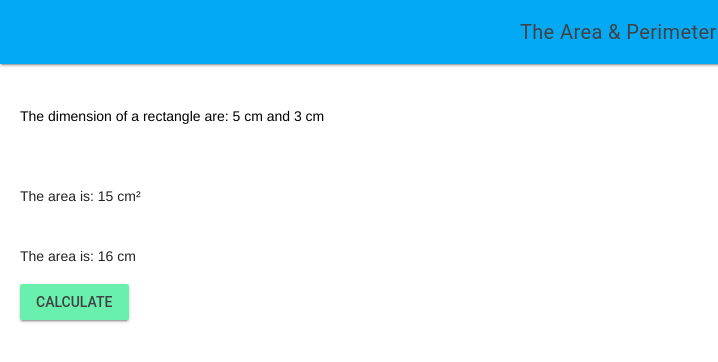
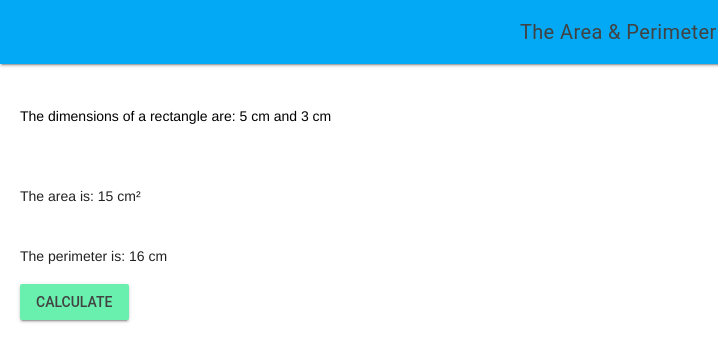
Before and after one commit to MTHS-ICD2O-1-2023/ICD2O-Unit-2-02-hai-tran-2, a plain HTML site: page index.html in a window 1280 px wide. Both pictures are taken after a click on the button "CALCULATE". Shown: the full height of the page, 0-718 px from the left. Drawn offline with nearby package versions, Linux system fonts and the light colour scheme.

Commit message:
fix mistake

```diff
--- a/index.html
+++ b/index.html
@@ -30,7 +30,7 @@
         </div>
         <br />
         <div class="page-content-answer">
-          <p>The dimension of a rectangle are: 5 cm and 3 cm</p>
+          <p>The dimensions of a rectangle are: 5 cm and 3 cm</p>
         </div>
         <br>
         <br>
--- a/js/script.js
+++ b/js/script.js
@@ -6,5 +6,5 @@
 
 function doMathClicked() {
   document.getElementById("area of rectangle").innerHTML = "<p>The area is: " + (5 * 3) + " cm² <p>"
-  document.getElementById("perimeter of rectangle").innerHTML = "<p>The area is: " + ((5 + 3) * 2) + " cm <p>"
+  document.getElementById("perimeter of rectangle").innerHTML = "<p>The perimeter is: " + ((5 + 3) * 2) + " cm <p>"
 }
```
